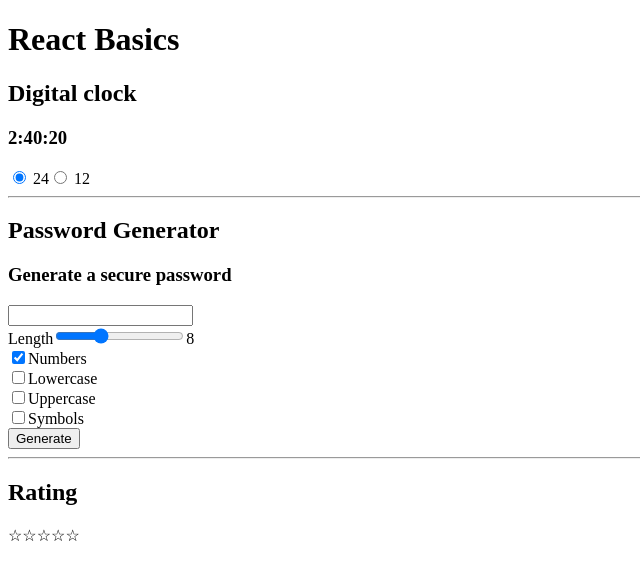
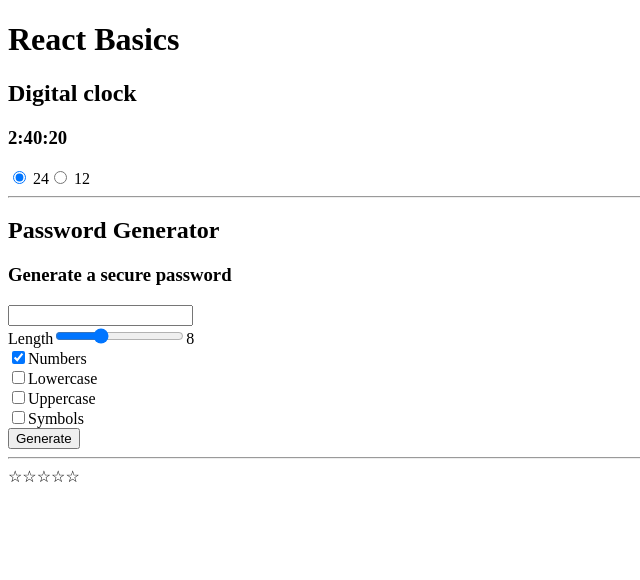
Before and after one commit to slon2k/react-basics, a React (Create React App) app: page / in a window 1280 px wide. Shown: the top 580 px of the page, without its empty margins (0-640 px from the left). Built offline with nearby package versions, Linux system fonts and the light colour scheme; the HTML template or start-up script is replaced by a standard one.

Commit message:
New Rating

```diff
--- a/src/App.js
+++ b/src/App.js
@@ -1,7 +1,7 @@
 import React from 'react';
 import Clock from './Clock';
 import PasswordGenerator from './PasswordGenerator'
-import Rating from './Rating'
+import Rating from './NewRating'
 
 const App =  () => {
     return (
--- /dev/null
+++ b/src/NewRating.js
@@ -0,0 +1,34 @@
+import React, {Component} from 'react'
+
+export default class Rating extends Component {
+
+    state = {rating: 0}
+
+    handleClick(index) {
+        const {rating} = this.state;
+        index === rating ? this.setState({rating: index - 1}) : this.setState({rating: index})
+    }
+
+    render() {
+        const {rating} = this.state;
+        const stars = [];
+
+        for (let i = 0; i < 5; i++) {
+            stars.push('')
+        }
+
+        const starList = stars.map((item, index) => {
+            return(
+                <span onClick={() => this.handleClick(index + 1)} key={index} style={{cursor: "pointer"}}>
+                    {  index + 1 > rating ? '☆' : '★' }
+                </span>
+            )
+        });
+
+        return (
+            <div>
+                {starList}
+            </div>
+        )
+    }
+}
--- a/src/PasswordGenerator.js
+++ b/src/PasswordGenerator.js
@@ -57,7 +57,7 @@
                             onChange={()=>{this.toggleSet(item.name)}}
                             name={item.name}
                             checked={item.checked}
-                            readonly={item.readonly}
+                            readOnly={item.readonly}
                         />
                     </label>
                     <br/>
```
